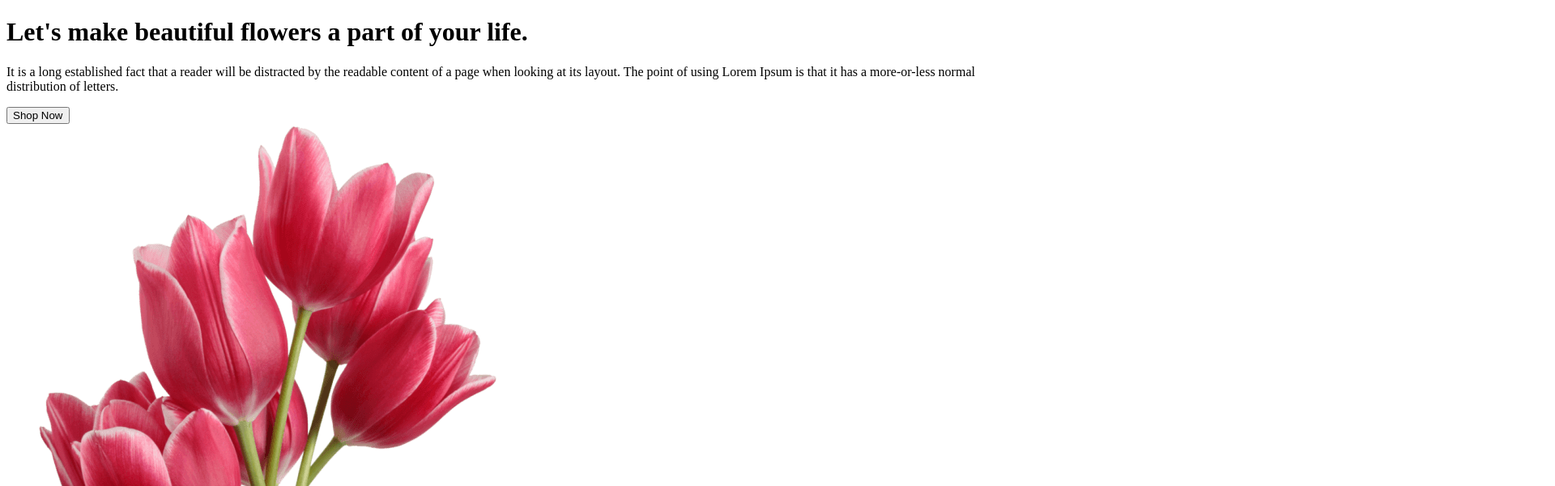
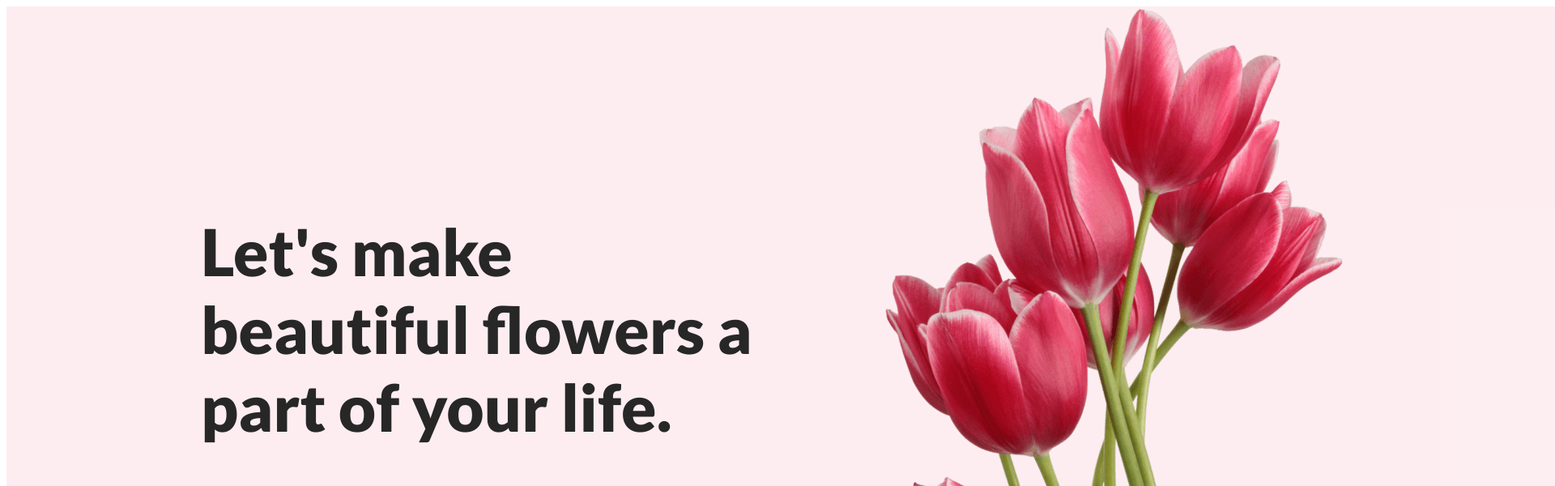
Before and after one commit to Sadman-1832/flower-shop-assignment, a plain HTML site: page index.html in a window 1280 px wide. Shown: the top 600 px of the page at 81% size, 1920 px wide, since content can reach past the window. Drawn offline with Linux system fonts and the light colour scheme.

Commit message:
added banner design

```diff
--- a/index.html
+++ b/index.html
@@ -1,18 +1,29 @@
 <!DOCTYPE html>
 <html lang="en">
+
 <head>
     <meta charset="UTF-8">
     <meta name="viewport" content="width=device-width, initial-scale=1.0">
     <title>Flower Shop Assignment</title>
 
+    <link rel="preconnect" href="https://fonts.googleapis.com">
+    <link rel="preconnect" href="https://fonts.gstatic.com" crossorigin>
+    <link
+        href="https://fonts.googleapis.com/css2?family=Lato:wght@400;700;900&family=Open+Sans:wght@400;700;800&display=swap"
+        rel="stylesheet">
+
     <link rel="stylesheet" href="styles/flowershop.css">
 </head>
+
 <body>
 
     <header class="header">
-        <div class="banner-content">
+        <div class="banner">
+            <div class="banner-content">
                 <h1 class="banner-greetings">Let's make beautiful flowers a part of your life.</h1>
-                <p class="banner-description">It is a long established fact that a reader will be distracted by the readable content of a page when looking at its layout. The point of using Lorem Ipsum is that it has a more-or-less normal distribution of letters.</p>
+                <p class="banner-description">It is a long established fact that a reader will be distracted by the
+                    readable content of a page when looking at its layout. The point of using Lorem Ipsum is that it has
+                    a more-or-less normal distribution of letters.</p>
                 <button class="btn-primary">Shop Now</button>
             </div>
             <img class="cover-picture" src="Flower Asset/pngwing 10.png" alt="">
@@ -29,4 +40,5 @@
     </footer>
 
 </body>
+
 </html>
--- a/styles/flowershop.css
+++ b/styles/flowershop.css
@@ -0,0 +1,51 @@
+/* shared common styles */
+.btn-primary {
+    border-radius: 8px;
+    background: #E55473;
+    width: 177px;
+    height: 64px;
+    border: 0;
+    color: #FFF;
+    font-family: Lato;
+    font-size: 20px;
+    font-weight: 700;
+}
+
+/* header related styles */
+.header {
+    background: rgba(229, 84, 115, 0.10);
+    width: 1920px;
+}
+.banner{
+    display: flex;
+    justify-content: space-between;
+}
+
+.banner-content {
+    width: 700px;
+    padding-top: 200px;
+    padding-left: 240px;
+}
+
+.banner-greetings {
+    color: #272727;
+    font-family: Lato;
+    font-size: 80px;
+    font-weight: 800;
+
+}
+
+.banner-description {
+    color: rgba(39, 39, 39, 0.60);
+    font-size: 18px;
+    font-weight: 400;
+    margin-top: 30px;
+    margin-bottom: 30px;
+
+}
+
+.banner .cover-picture {
+    width: 635px;
+    height: 800px;
+    padding-right: 240px;
+}
```
